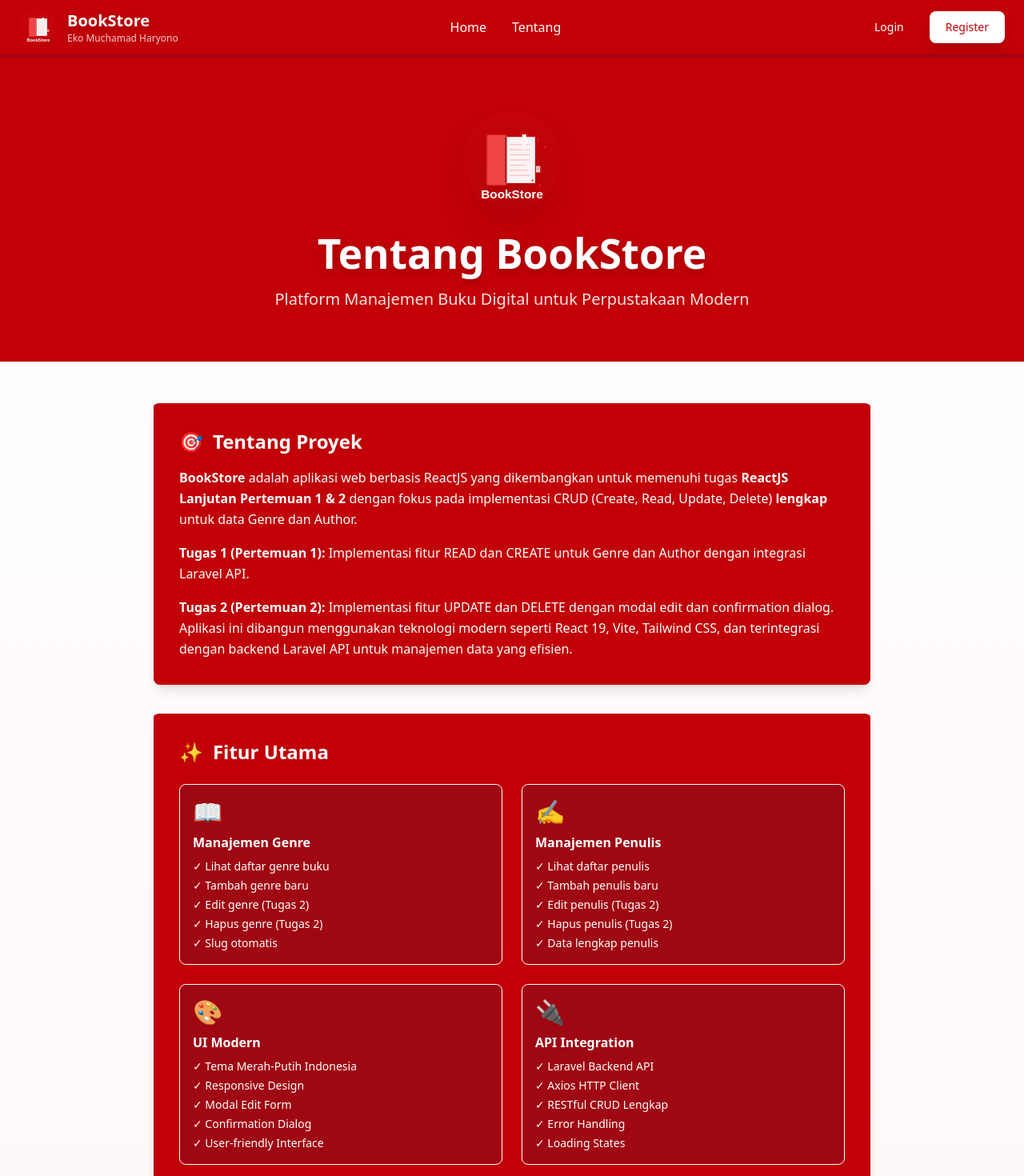
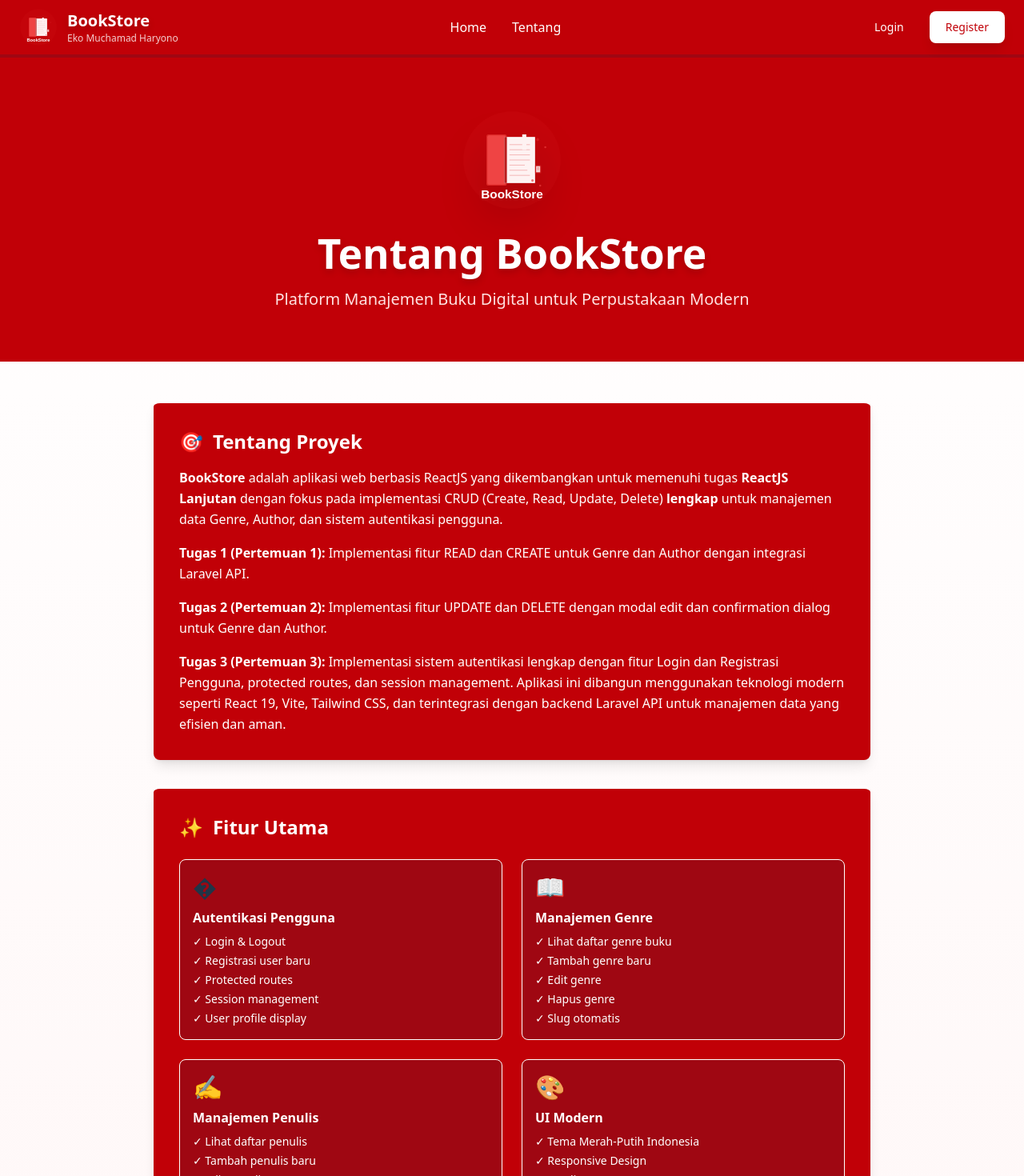
Before and after one commit to ekomh170/sib-nfa-react-js-lanjutan-fwd, a React (Vite) app: page /tentang in a window 1280 px wide. Shown: the top 1470 px of the page at 80% size. Built offline with nearby package versions, Linux system fonts and the light colour scheme.

Commit message:
Pertemuan 3: Update dokumentasi about page dan README dengan fitur Login & Register lengkap

```diff
--- a/src/pages/about.jsx
+++ b/src/pages/about.jsx
@@ -47,17 +47,23 @@ export default function About() {
                         </h2>
                         <p className="text-white leading-relaxed mb-4">
                             <strong>BookStore</strong> adalah aplikasi web berbasis ReactJS yang dikembangkan untuk
-                            memenuhi tugas <strong>ReactJS Lanjutan Pertemuan 1 & 2</strong> dengan fokus pada implementasi
-                            CRUD (Create, Read, Update, Delete) <strong>lengkap</strong> untuk data Genre dan Author.
+                            memenuhi tugas <strong>ReactJS Lanjutan</strong> dengan fokus pada implementasi
+                            CRUD (Create, Read, Update, Delete) <strong>lengkap</strong> untuk manajemen data
+                            Genre, Author, dan sistem autentikasi pengguna.
                         </p>
                         <p className="text-white leading-relaxed mb-4">
                             <strong>Tugas 1 (Pertemuan 1):</strong> Implementasi fitur READ dan CREATE untuk Genre dan Author
                             dengan integrasi Laravel API.
                         </p>
+                        <p className="text-white leading-relaxed mb-4">
+                            <strong>Tugas 2 (Pertemuan 2):</strong> Implementasi fitur UPDATE dan DELETE dengan modal edit
+                            dan confirmation dialog untuk Genre dan Author.
+                        </p>
                         <p className="text-white leading-relaxed">
-                            <strong>Tugas 2 (Pertemuan 2):</strong> Implementasi fitur UPDATE dan DELETE dengan modal edit
-                            dan confirmation dialog. Aplikasi ini dibangun menggunakan teknologi modern seperti React 19,
-                            Vite, Tailwind CSS, dan terintegrasi dengan backend Laravel API untuk manajemen data yang efisien.
+                            <strong>Tugas 3 (Pertemuan 3):</strong> Implementasi sistem autentikasi lengkap dengan fitur
+                            Login dan Registrasi Pengguna, protected routes, dan session management. Aplikasi ini dibangun
+                            menggunakan teknologi modern seperti React 19, Vite, Tailwind CSS, dan terintegrasi dengan
+                            backend Laravel API untuk manajemen data yang efisien dan aman.
                         </p>
                     </div>
 
@@ -68,13 +74,24 @@ export default function About() {
                         </h2>
                         <div className="grid grid-cols-1 md:grid-cols-2 gap-6">
                             <div className="p-4 bg-red-800 rounded-lg border border-white">
+                                <div className="text-3xl mb-2">�</div>
+                                <h3 className="font-semibold text-white mb-2">Autentikasi Pengguna</h3>
+                                <ul className="text-sm text-white space-y-1">
+                                    <li>✓ Login & Logout</li>
+                                    <li>✓ Registrasi user baru</li>
+                                    <li>✓ Protected routes</li>
+                                    <li>✓ Session management</li>
+                                    <li>✓ User profile display</li>
+                                </ul>
+                            </div>
+                            <div className="p-4 bg-red-800 rounded-lg border border-white">
                                 <div className="text-3xl mb-2">📖</div>
                                 <h3 className="font-semibold text-white mb-2">Manajemen Genre</h3>
                                 <ul className="text-sm text-white space-y-1">
                                     <li>✓ Lihat daftar genre buku</li>
                                     <li>✓ Tambah genre baru</li>
-                                    <li>✓ Edit genre (Tugas 2)</li>
-                                    <li>✓ Hapus genre (Tugas 2)</li>
+                                    <li>✓ Edit genre</li>
+                                    <li>✓ Hapus genre</li>
                                     <li>✓ Slug otomatis</li>
                                 </ul>
                             </div>
@@ -84,8 +101,8 @@ export default function About() {
                                 <ul className="text-sm text-white space-y-1">
                                     <li>✓ Lihat daftar penulis</li>
                                     <li>✓ Tambah penulis baru</li>
-                                    <li>✓ Edit penulis (Tugas 2)</li>
-                                    <li>✓ Hapus penulis (Tugas 2)</li>
+                                    <li>✓ Edit penulis</li>
+                                    <li>✓ Hapus penulis</li>
                                     <li>✓ Data lengkap penulis</li>
                                 </ul>
                             </div>
@@ -95,20 +112,9 @@ export default function About() {
                                 <ul className="text-sm text-white space-y-1">
                                     <li>✓ Tema Merah-Putih Indonesia</li>
                                     <li>✓ Responsive Design</li>
-                                    <li>✓ Modal Edit Form</li>
-                                    <li>✓ Confirmation Dialog</li>
+                                    <li>✓ Loading States</li>
+                                    <li>✓ Auth-aware UI</li>
                                     <li>✓ User-friendly Interface</li>
-                                </ul>
-                            </div>
-                            <div className="p-4 bg-red-800 rounded-lg border border-white">
-                                <div className="text-3xl mb-2">🔌</div>
-                                <h3 className="font-semibold text-white mb-2">API Integration</h3>
-                                <ul className="text-sm text-white space-y-1">
-                                    <li>✓ Laravel Backend API</li>
-                                    <li>✓ Axios HTTP Client</li>
-                                    <li>✓ RESTful CRUD Lengkap</li>
-                                    <li>✓ Error Handling</li>
-                                    <li>✓ Loading States</li>
                                 </ul>
                             </div>
                         </div>
@@ -193,10 +199,11 @@ export default function About() {
                                 </div>
                                 <div className="mb-4">
                                     <div className="text-sm text-red-100 mb-1">Tugas</div>
-                                    <div className="text-lg font-semibold">ReactJS Lanjutan - Pertemuan 1 & 2</div>
+                                    <div className="text-lg font-semibold">ReactJS Lanjutan - Pertemuan 1, 2 & 3</div>
                                     <div className="text-sm text-red-100 mt-1">
                                         • Tugas 1: READ & CREATE<br/>
-                                        • Tugas 2: UPDATE & DELETE
+                                        • Tugas 2: UPDATE & DELETE<br/>
+                                        • Tugas 3: LOGIN & REGISTER
                                     </div>
                                 </div>
                             </div>
```
Also changed, not shown: 1 other file (tests, documents, lock files or other folders).
